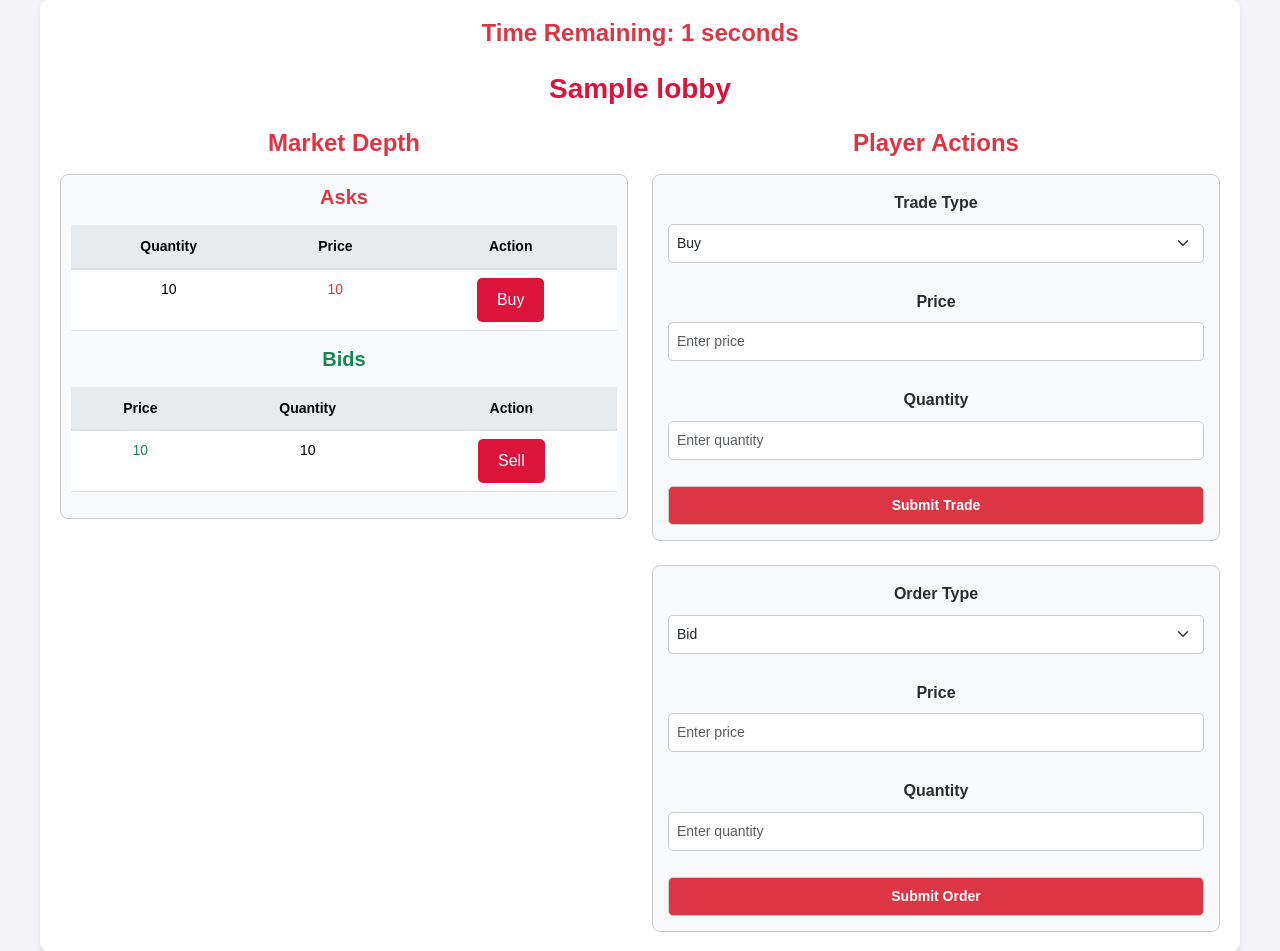
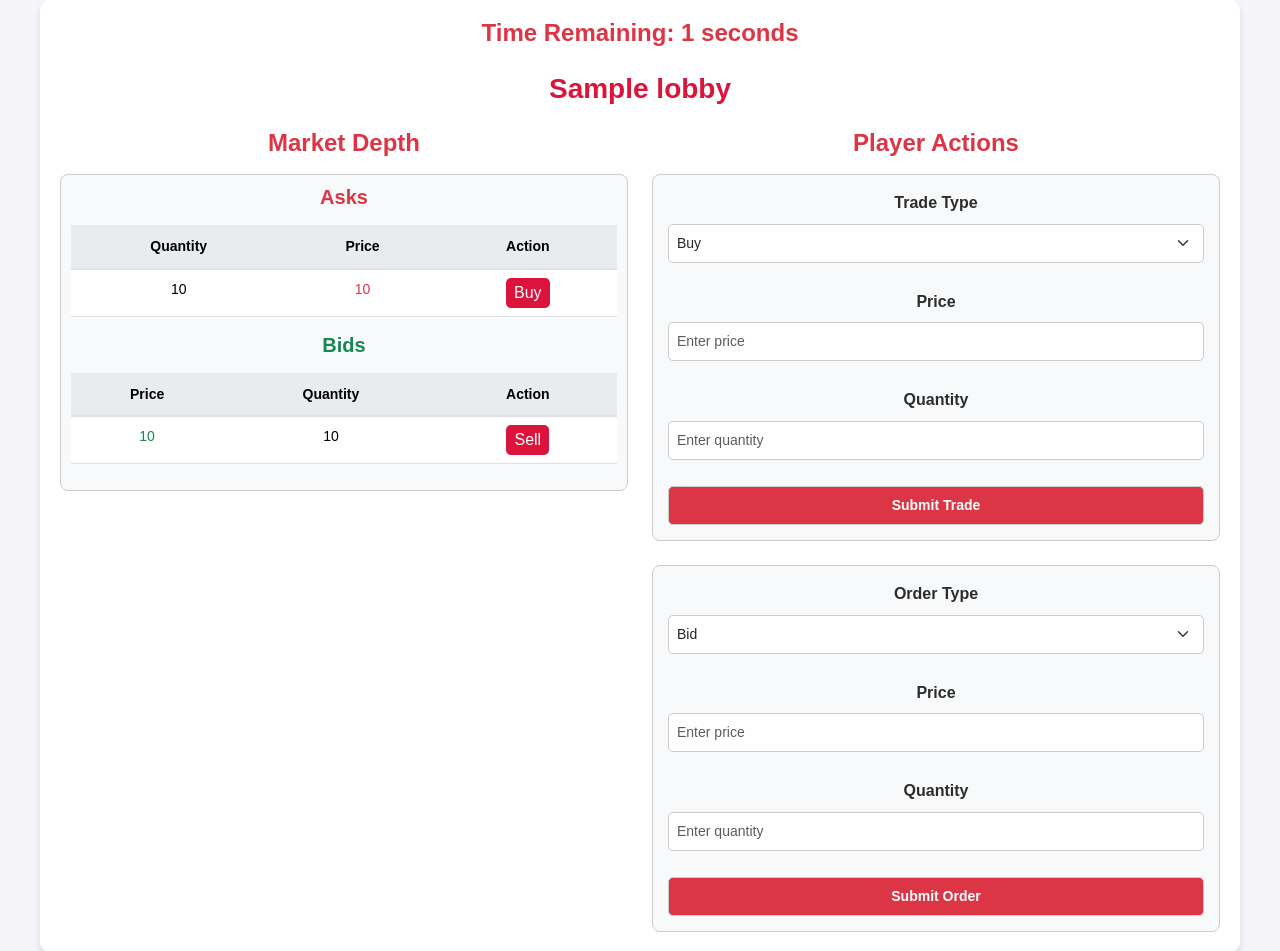
Before and after one commit to jessebrodtman/MarketMakingMadness, a Flask app: template templates/game.html in a window 1280 px wide. Shown: the part 157-1108 px from the top of the page. Run offline with Flask 3, Linux system fonts and the light colour scheme; the template is opened without the code that fills it: most values are stand-ins (such as "Sample title", 1, 10 or a date in 2020); some libraries are stand-ins or nearby versions.

Commit message:
added buttons to bid/ask spread

```diff
--- a/static/game.css
+++ b/static/game.css
@@ -204,3 +204,9 @@ h1, h4 {
 .game-btn-secondary:hover {
     background-color: #5a6268;
 }
+
+.btn-xs {
+    padding: 3px 8px;
+    font-size: 1rem;
+    line-height: 1.5;
+}
--- a/templates/game.html
+++ b/templates/game.html
@@ -49,7 +49,7 @@
                                                 <input type="hidden" name="type" value="buy">
                                                 <input type="hidden" name="price" value="{{ ask.price }}">
                                                 <input type="hidden" name="quantity" value="{{ ask.quantity }}">
-                                                <button type="submit" class="btn btn-success btn-sm">Buy</button>
+                                                <button type="submit" class="btn btn-success btn-xs">Buy</button>
                                             </form>
                                         </td>
                                     </tr>
@@ -79,7 +79,7 @@
                                                 <input type="hidden" name="type" value="sell">
                                                 <input type="hidden" name="price" value="{{ bid.price }}">
                                                 <input type="hidden" name="quantity" value="{{ bid.quantity }}">
-                                                <button type="submit" class="btn btn-success btn-sm">Sell</button>
+                                                <button type="submit" class="btn btn-success btn-xs">Sell</button>
                                             </form>
                                         </td>
                                     </tr>
```
Also changed, not shown: gamefiles.db.
